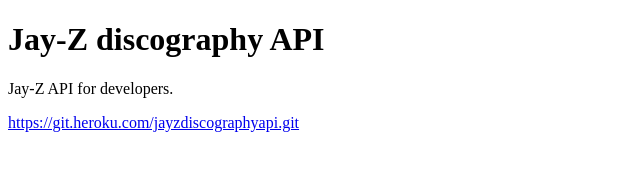
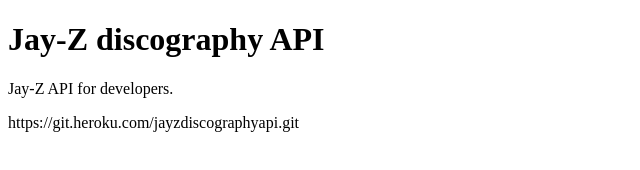
Before and after one commit to wewjr82/jayzDiscographyAPI, a website: page index.html in a window 1280 px wide. Shown: the whole page, without its empty margins (0-640 px from the left). Drawn offline with Linux system fonts and the light colour scheme.

Commit message:
Update index.html

```diff
--- a/index.html
+++ b/index.html
@@ -9,8 +9,6 @@
 <body>
     <h1>Jay-Z discography API</h1>
     <p>Jay-Z API for developers.</p>
-    <a href="
-https://git.heroku.com/jayzdiscographyapi.git">
-https://git.heroku.com/jayzdiscographyapi.git</a>
+    <p>https://git.heroku.com/jayzdiscographyapi.git</p>
 </body>
 </html>
```
